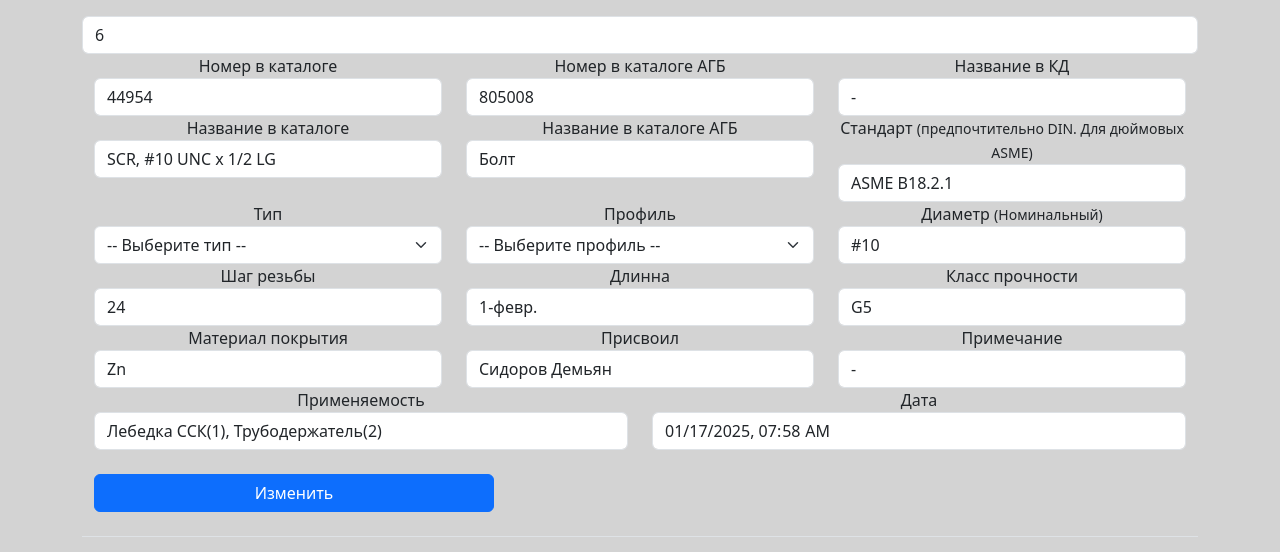
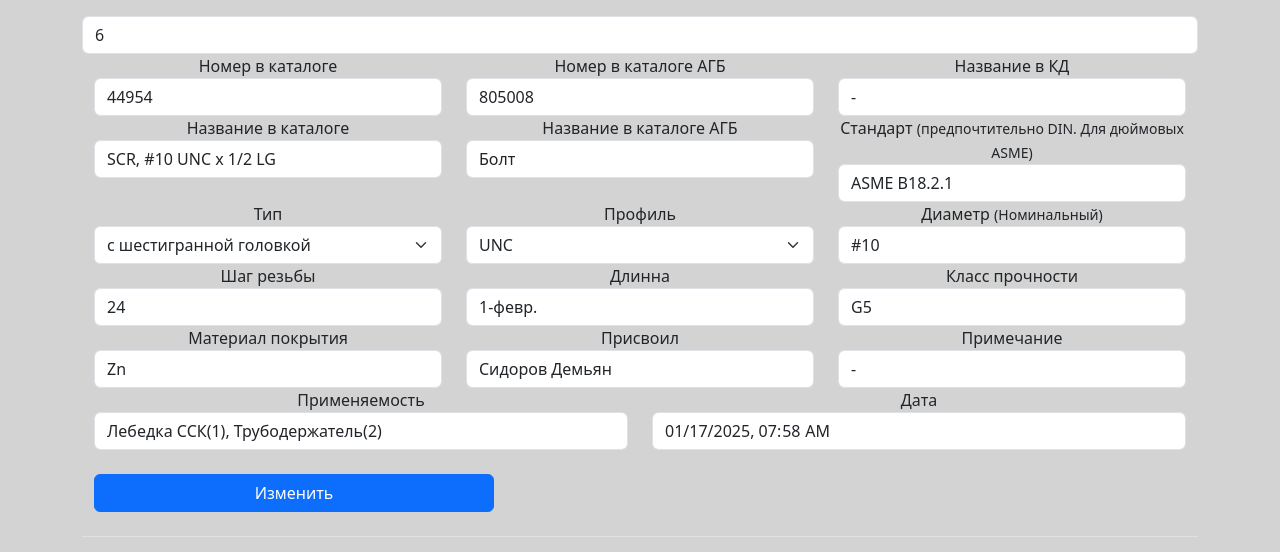
Before and after one commit to Garanash/agb_ib_new, a FastAPI app: page /metizes/patch/6 in a window 1280 px wide. Shown: the part 86-638 px from the top of the page. Run offline with FastAPI, Linux system fonts and the light colour scheme; data comes from the database, SQL or seed files in the repository; both versions use the stored data as it was after the commit.

Commit message:
extra fixed dropdown menu in form patch

```diff
--- a/src/templates/patch.html
+++ b/src/templates/patch.html
@@ -51,7 +51,7 @@
                 <div class="col">
                     <label>Тип</label>
                     <select class="form-select" aria-label="Default select example" id="type" name="type" typeof="text">
-                        <option value="{{ item.type }}">-- Выберите тип --</option>
+                        <option value="{{ item.type }}" selected>{{ item.type }}</option>
                         <option value="bolt">Болт</option>
                         <option value="samorez">Саморез</option>
                         <option value="gvozd">Гвоздь</option>
@@ -64,7 +64,7 @@
                     <label>Профиль</label>
                     <select class="form-select" aria-label="Default select example" id="profile" name="profile"
                             typeof="text">
-                        <option value="{{ item.profile }}">-- Выберите профиль --</option>
+                        <option value="{{ item.profile }}" selected> {{ item.profile }}</option>
                         <option value="UNC">UNC</option>
                         <option value="M">M</option>
                         <option value="ПСВ.711141.001">ПСВ.711141.001</option>
```
Also changed, not shown: src/database.db.
